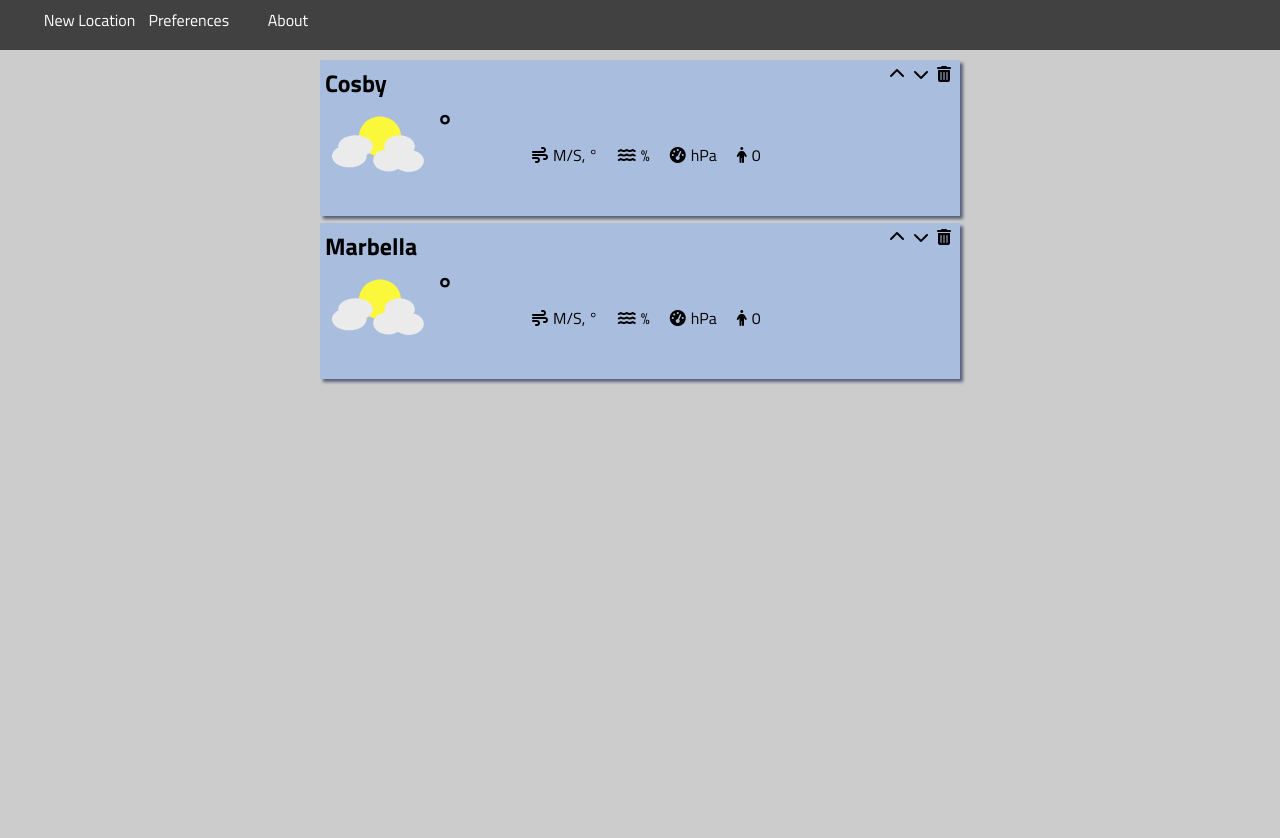
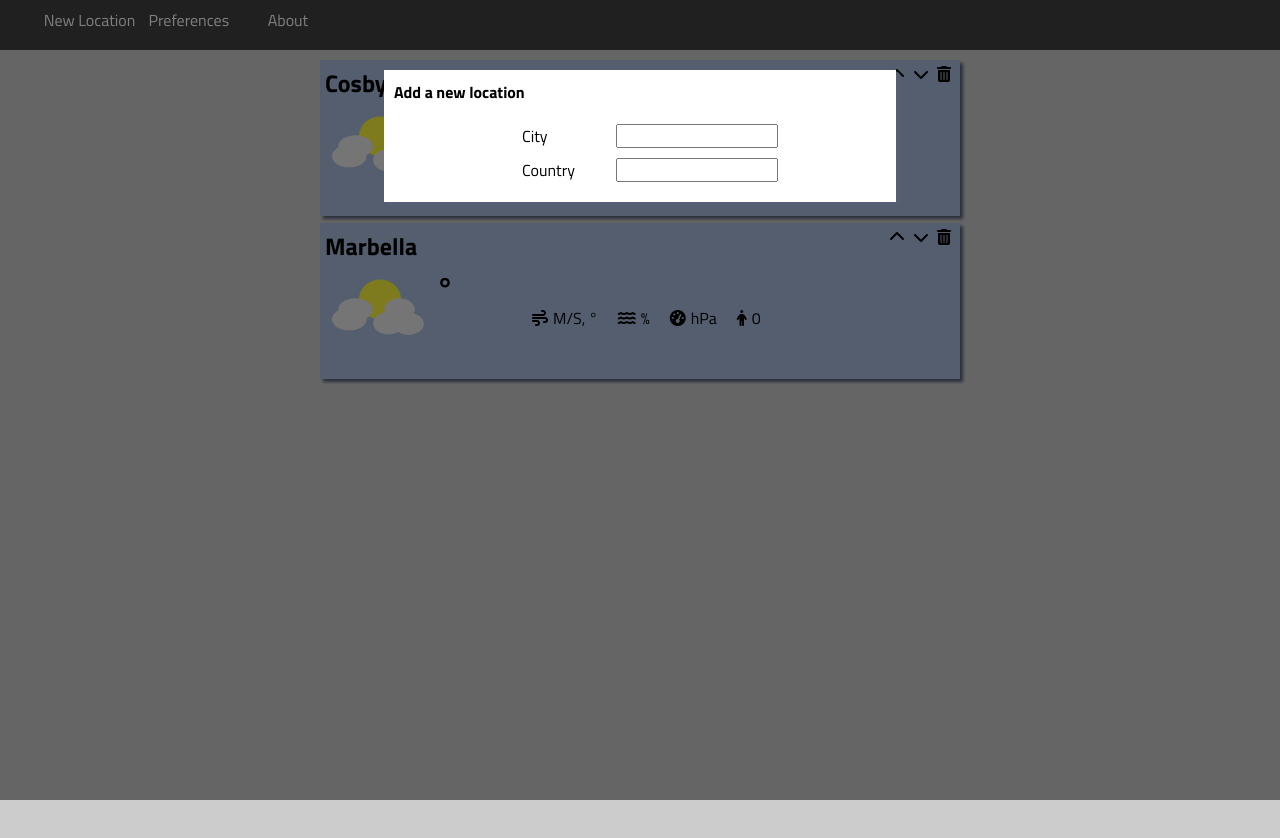
Before and after one commit to CharlesWatsonUK/charles-weather, a React app: page / in a window 1280 px wide. Shown: the top 838 px of the page. Built offline with nearby package versions, Linux system fonts and the light colour scheme; no server answers.

Commit message:
begun add location modal

```diff
--- /dev/null
+++ b/src/components/AddLocation/AddLocation.js
@@ -0,0 +1,25 @@
+import React from 'react';
+import classes from './AddLocation.module.scss';
+
+import AlertModal from '../UI/AlertModal/AlertModal';
+
+const addLocation = (props) => (
+    <AlertModal open={props.open} close={props.close}>
+        <div className={classes.AddLocation}>
+            <h4>Add a new location</h4>
+            <hl/>
+            <form className={classes.Form}>
+                <div className={classes.FormItem}>
+                    <label>City</label>
+                    <input type='text'/>
+                </div>
+                <div className={classes.FormItem}>
+                    <label>Country</label>
+                    <input type='text'/>
+                </div>
+            </form>
+        </div>
+    </AlertModal>
+);
+
+export default addLocation;
--- /dev/null
+++ b/src/components/AddLocation/AddLocation.module.scss
@@ -0,0 +1,34 @@
+.AddLocation {
+    width: 100%;
+    padding: 5px 5px 8px 5px;
+}
+
+.Form {
+    display: block;
+    margin-top: 15px;
+}
+
+.FormItem {
+    display: flex;
+    justify-content: space-between;
+    width: 90%;
+    margin-left: 5%;
+    padding: 5px 0px 5px 0px;
+}
+
+.FormItem input {
+    width: 60%;
+}
+
+
+@media(min-width: 500px){
+    .AddLocation {
+        padding: 10px 10px 15px 10px;
+    }
+
+    .FormItem {
+        width: 50%;
+        margin-left: 25%;
+    }
+
+}
--- a/src/components/Layout/Layout.js
+++ b/src/components/Layout/Layout.js
@@ -3,12 +3,13 @@ import React, {Component} from 'react';
 import WeatherCards from '../WeatherCards/WeatherCards';
 import Toolbar from '../Nav/Toolbar/Toolbar';
 import Sidedrawer from '../Nav/Sidedrawer/Sidedrawer';
-import Backdrop from '../UI/Backdrop/Backdrop';
+import AddLocation from '../AddLocation/AddLocation';
 
 class Layout extends Component {
 
     state = {
-        sidedrawerOpen: false
+        sidedrawerOpen: false,
+        addLocationOpen: true
     }
 
     openCloseSidedrawerHandler = () => {
@@ -19,11 +20,19 @@ class Layout extends Component {
         }
     }
 
+    openCloseAddLocationHandler = () => {
+        if(this.state.addLocationOpen){
+            this.setState({addLocationOpen: false});
+        }else{
+            this.setState({addLocationOpen: true});
+        }
+    }
 
     render(){
         return(
             <div>
-                <Toolbar openCloseSidedrawer={this.openCloseSidedrawerHandler}/>
+                <Toolbar openCloseSidedrawer={this.openCloseSidedrawerHandler} addLocation={this.openCloseAddLocationHandler}/>
+                <AddLocation open={this.state.addLocationOpen} close={this.openCloseAddLocationHandler}/>
                 <Sidedrawer open={this.state.sidedrawerOpen} closeSidedrawer={this.openCloseSidedrawerHandler}/>
                 <WeatherCards/>
             </div>
--- a/src/components/Nav/NavItems/NavItem/NavItem.js
+++ b/src/components/Nav/NavItems/NavItem/NavItem.js
@@ -11,7 +11,7 @@ const navItem = (props) => {
   }
 
   return(
-    <li className={styleClass}>
+    <li className={styleClass} onClick={props.clicked}>
       <a className={classes.Link}>{props.name}</a>
     </li>
   );
--- a/src/components/Nav/NavItems/NavItems.js
+++ b/src/components/Nav/NavItems/NavItems.js
@@ -14,7 +14,7 @@ const navItems = (props) => {
 
     return(
         <ul className={styleClass}>
-            <NavItem name='New Location' context={props.context}/>
+            <NavItem name='New Location' context={props.context} clicked={props.addLocation}/>
             <NavItem name='Preferences' context={props.context}/>
             <NavItem name='About' context={props.context}/>
         </ul>
--- a/src/components/Nav/Toolbar/Toolbar.js
+++ b/src/components/Nav/Toolbar/Toolbar.js
@@ -2,13 +2,12 @@ import React from 'react';
 import classes from './Toolbar.module.scss';
 
 import NavItems from '../NavItems/NavItems';
-import { tsPropertySignature } from '@babel/types';
 
 const toolbar = (props) => (
     <div className={classes.Toolbar}>
         <i onClick={props.openCloseSidedrawer} className={['fas fa-bars', classes.MobileMenuBtn].join(' ')}></i>
         <nav className={classes.ToolbarOptions}>
-            <NavItems context='toolbar'/>
+            <NavItems context='toolbar' addLocation={props.addLocation}/>
         </nav>
     </div>
 );
--- /dev/null
+++ b/src/components/UI/AlertModal/AlertModal.js
@@ -0,0 +1,24 @@
+import React from 'react';
+import classes from './AlertModal.module.scss';
+
+import Backdrop from '../../UI/Backdrop/Backdrop';
+
+const alertModal = (props) => {
+    let styleClass;
+    if(props.open){
+        styleClass = classes.AlertModalOpen;
+    }else{
+        styleClass = classes.AlertModalClosed;
+    }
+
+    return(
+        <div>
+            <Backdrop show={props.open} clicked={props.close}/>
+            <div className={styleClass}>
+                {props.children}
+            </div>
+        </div>
+    );
+}
+
+export default alertModal;
--- /dev/null
+++ b/src/components/UI/AlertModal/AlertModal.module.scss
@@ -0,0 +1,28 @@
+.AlertModal {
+    position: fixed;
+    box-shadow: 3px 3px 3px rgb(88, 96, 121);
+    background-color: white;
+    width: 90%;
+    margin-left: 5%;
+    top: 70px;
+    transition: transform 0.5s ease-out;
+    z-index: 200;
+}
+
+.AlertModalClosed {
+    @extend .AlertModal;
+    transform: translateY(-500px);
+}
+
+.AlertModalOpen {
+    @extend .AlertModal;
+    transform: translateY(0);
+}
+
+/* Desktop styles */
+@media(min-width: 500px){
+    .AlertModal {
+        width: 40%;
+        margin-left: 30%;
+    }
+}
--- a/src/containers/WeatherCard/WeatherCard.js
+++ b/src/containers/WeatherCard/WeatherCard.js
@@ -16,10 +16,7 @@ class WeatherCard extends Component {
         this.updateCurrentWeather();
     }
 
-
-
     async updateCurrentWeather(){
-        const location = this.state.location;
         let promise = APIServices.getWeather(this.props.location.city, this.props.location.country, 'metric');
         await promise.then((res) => {
             const cleanedRes = APIServices.cleanWeatherData(res);
```
